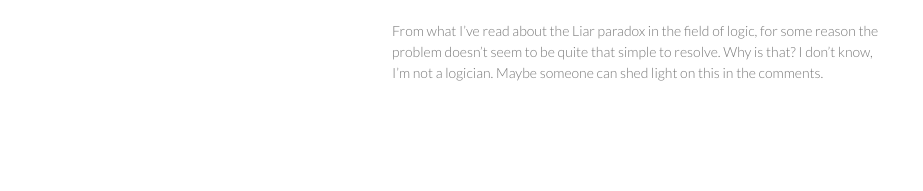
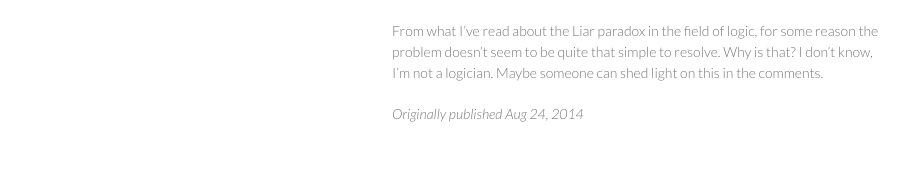
Before and after one commit to bnjs/bnjs.github.io, a Jekyll site: the page built from expressing-the-liar-paradox-in-ruby/index.md, in a window 1280 px wide. Shown: the part 945-1136 px from the top of the page, without its empty margins (178-1101 px from the left). Built offline with Jekyll 4.4.1, drawn with Linux system fonts in a browser that asks for light colours; before the commit the page ends 1098 px from its top, so only the background shows below that.

Commit message:
Add timestamps to writings

```diff
--- a/expressing-the-liar-paradox-in-ruby/index.md
+++ b/expressing-the-liar-paradox-in-ruby/index.md
@@ -37,3 +37,5 @@ Now what do we get?
 So it seems to me that the Liar paradox expressed in Ruby (and most other programming languages) is just a recursive method that doesn't terminate, causing an infinite loop. It can't be evaluated.
 
 From what I've read about the Liar paradox in the field of logic, for some reason the problem doesn't seem to be quite that simple to resolve. Why is that? I don't know, I'm not a logician. Maybe someone can shed light on this in the comments.
+
+*Originally published Aug 24, 2014*
```
Also changed, not shown: why-i-want-an-iwatch/index.md (+2 -0 lines).
